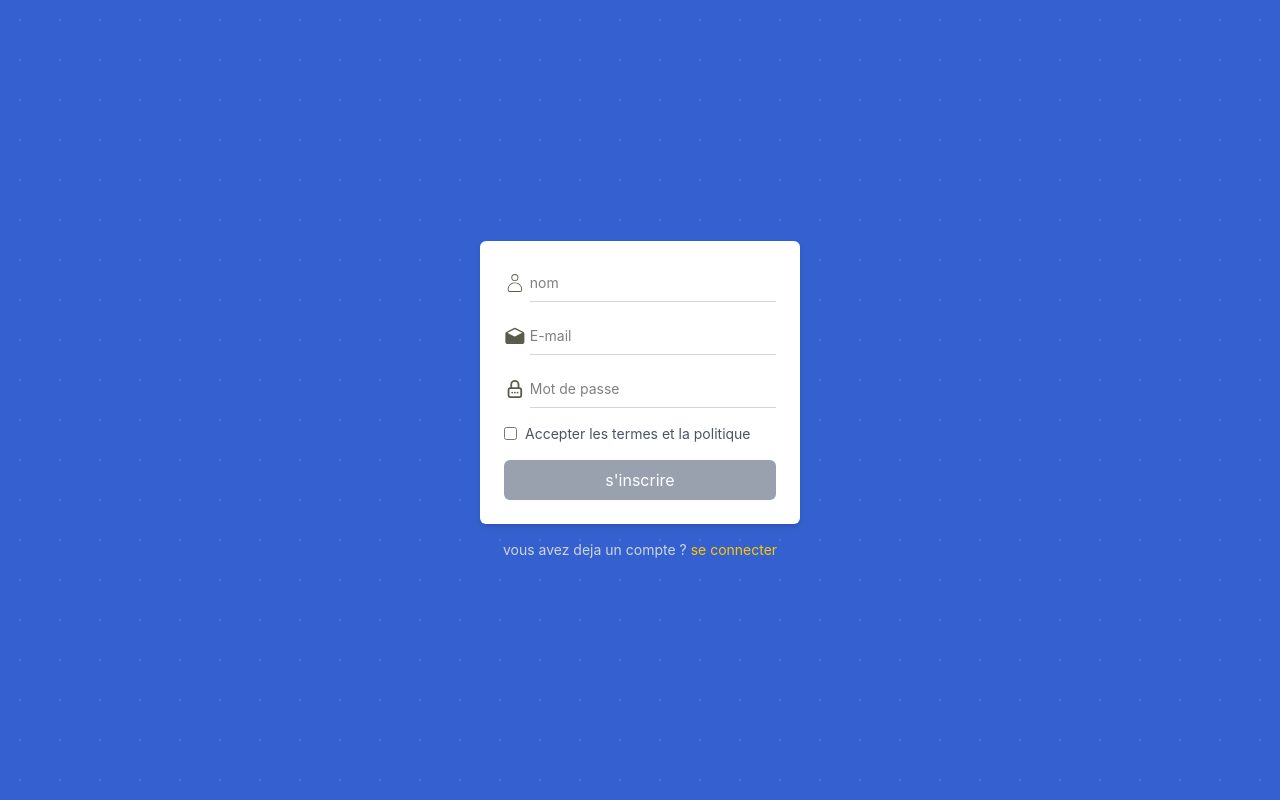
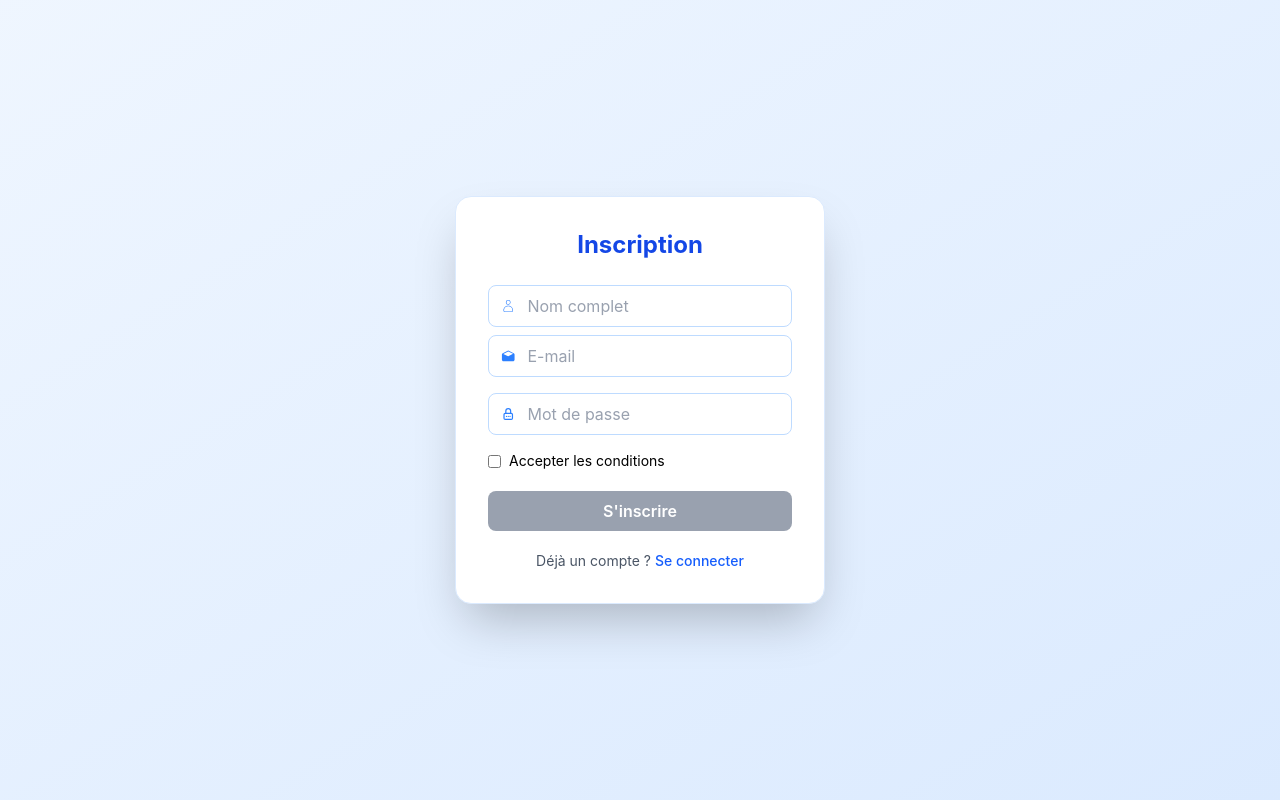
Before and after one commit to Datboimusaa/blog-api, a React (Vite) app in the folder frontend/Blog-api-front/: page /register in a window 1280 px wide. Built offline with nearby package versions, Linux system fonts and the light colour scheme.

Commit message:
changement de registe et login

```diff
--- a/frontend/Blog-api-front/src/pages/Login.jsx
+++ b/frontend/Blog-api-front/src/pages/Login.jsx
@@ -4,96 +4,101 @@ import axios from 'axios'
 import { IoMailOpen } from "react-icons/io5";
 import { TbLockPassword } from "react-icons/tb";
 
-
 const Login = () => {
   const navigate = useNavigate()
 
   const [email, setEmail] = useState("")
   const [password, setPassword] = useState("")
-
+  const [message, setMessage] = useState("")
+  const [isSuccess, setIsSuccess] = useState(false)
 
   const handleLogin = async () => {
-
-
     try {
       const res = await axios.post(
         "http://localhost:5000/api/auth/login",
-        {
-          email,
-          password
-        }
+        { email, password }
       )
 
-      console.log(res.data)
-
-      // stocker le token
       localStorage.setItem("token", res.data.token)
 
-      // redirection après succès
+      setMessage("Connexion réussie ")
+      setIsSuccess(true)
+
+      setTimeout(() => {
         navigate("/Home")
+      }, 1500)
 
     } catch (error) {
-      console.error(error)
-      alert("Email ou mot de passe incorrect")
+      setMessage("Email ou mot de passe incorrect ")
+      setIsSuccess(false)
+
+      // disparaît après 3s
+      setTimeout(() => {
+        setMessage("")
+      }, 3000)
     }
-
-
-  }
-    const handinscrit = () => {
-    navigate("/register")
   }
 
   return (
-    <div className="min-h-screen flex items-center justify-center bg-[#2f5bcb] relative text-black">
+    <div className="min-h-screen flex items-center justify-center bg-gradient-to-br from-blue-50 to-blue-100">
 
-      <div className="absolute inset-0 opacity-10 bg-[radial-gradient(circle,_#ffffff_1px,_transparent_1px)] [background-size:40px_40px]"></div>
+      <div className="bg-white shadow-2xl rounded-2xl p-8 w-[370px] border border-blue-100">
 
-      <div className="relative z-10 text-center">
-        <div className="bg-white rounded-md shadow-md p-6 w-[320px] text-left">
+        <h2 className="text-2xl font-bold text-center mb-6 text-blue-700">
+          Connexion
+        </h2>
 
-          <div className="mb-4 flex gap-1 items-center">
-            <IoMailOpen className="w-6 h-6  text-olive-600"/>
+        {/* MESSAGE */}
+        {message && (
+          <div
+            className={`p-3 mb-4 text-center rounded-lg font-medium ${
+              isSuccess
+                ? "bg-green-100 text-green-700"
+                : "bg-red-100 text-red-700"
+            }`}
+          >
+            {message}
+          </div>
+        )}
+
+        <div className="mb-4 flex items-center gap-3 border border-blue-200 rounded-lg px-3 py-2 focus-within:ring-2 ring-blue-500 transition">
+          <IoMailOpen className="text-blue-500" />
           <input
             type="email"
             placeholder="E-mail"
             value={email}
             onChange={(e) => setEmail(e.target.value)}
-              className="w-full border-b border-gray-300 focus:outline-none py-2 text-sm"
+            className="outline-none text-black w-full placeholder-gray-400"
           />
         </div>
 
-          <div className="mb-4 flex gap-1 items-center">
-                       <TbLockPassword  className="w-6 h-6 gap-2  text-olive-600"/>
+        <div className="mb-5 flex items-center gap-3 border border-blue-200 rounded-lg px-3 py-2 focus-within:ring-2 ring-blue-500 transition">
+          <TbLockPassword className="text-blue-500" />
           <input
             type="password"
             placeholder="Mot de passe"
             value={password}
             onChange={(e) => setPassword(e.target.value)}
-              className="w-full border-b border-gray-300 focus:outline-none py-2 text-sm"
+            className="outline-none text-black w-full placeholder-gray-400"
           />
-          </div>
-
-          <div className="flex items-center mb-4 ">
-            <input type="checkbox" className="mr-2" />
-            <span> garder moi connecter</span>
         </div>
 
         <button
           onClick={handleLogin}
-            className="w-full py-2 rounded-md text-white bg-blue-600 cursor-pointer"
+          className="w-full py-2 rounded-lg bg-blue-600 hover:bg-blue-700 text-white font-semibold transition shadow-md"
         >
-            se connecter
+          Se connecter
         </button>
 
-        </div>
-         <div className="mt-4 text-sm">
-          <p className="text-gray-300 mt-1">
-            vous n'avez pas compte ?{' '}
-            <span  onClick={handinscrit} className="text-yellow-400 cursor-pointer hover:underline">
-              s'inscrire
+        <p className="text-center text-sm mt-5 text-gray-600">
+          Pas de compte ?{" "}
+          <span
+            onClick={() => navigate("/register")}
+            className="text-blue-600 font-medium cursor-pointer hover:underline"
+          >
+            S'inscrire
           </span>
         </p>
-        </div>
       </div>
     </div>
   )
--- a/frontend/Blog-api-front/src/pages/Register.jsx
+++ b/frontend/Blog-api-front/src/pages/Register.jsx
@@ -4,123 +4,143 @@ import axios from "axios";
 import { TbLockPassword } from "react-icons/tb";
 import { IoMailOpen } from "react-icons/io5";
 import { CiUser } from "react-icons/ci";
+
 const Register = () => {
 
     const [name, setName] = useState("")
     const [email, setEmail] = useState("")
     const [password, setPassword] = useState("")
     const [isChecked, setIsChecked] = useState(false)
+    const [errorName, setErrorName] = useState("")
+
+    const [message, setMessage] = useState("")
+    const [isSuccess, setIsSuccess] = useState(false)
 
     const navigate = useNavigate()
 
     const handleRegister = async () => {
 
+        const nameRegex = /^[A-Za-zÀ-ÖØ-öø-ÿ\s]+$/
+
+        if (!nameRegex.test(name)) {
+            setErrorName("Nom invalide (lettres uniquement)")
+            return
+        } else {
+            setErrorName("")
+        }
+
         if (!isChecked) {
-            alert("Tu dois accepter les conditions")
+            setMessage("Tu dois accepter les conditions ")
+            setIsSuccess(false)
             return
         }
 
         try {
-            const res = await axios.post(
+            await axios.post(
                 "http://localhost:5000/api/auth/register",
-                {
-                    name,
-                    email,
-                    password
-                }
+                { name, email, password }
             )
 
-            console.log(res.data)
+            setMessage("Inscription réussie ")
+            setIsSuccess(true)
 
-            alert("Inscription réussie ")
-
-            navigate("/") // retour login
+            setTimeout(() => {
+                navigate("/")
+            }, 1500)
 
         } catch (error) {
-            console.error(error)
-            alert("Erreur lors de l'inscription")
+            setMessage("Erreur lors de l'inscription ")
+            setIsSuccess(false)
         }
     }
 
-    const handlog = () => {
-        navigate("/")
-    }
+    return (
+        <div className="min-h-screen flex items-center justify-center bg-gradient-to-br from-blue-50 to-blue-100">
 
-    return (
-        <div className="min-h-screen flex items-center justify-center bg-[#3561d0] relative text-black">
+            <div className="bg-white shadow-2xl rounded-2xl p-8 w-[370px] border border-blue-100">
 
-            <div className="absolute inset-0 opacity-10 bg-[radial-gradient(circle,_#ffffff_1px,_transparent_1px)] [background-size:40px_40px]"></div>
+                <h2 className="text-2xl font-bold text-center mb-6 text-blue-700">
+                    Inscription
+                </h2>
 
-            <div className="relative z-10 text-center">
+                {/* MESSAGE */}
+                {message && (
+                    <div
+                        className={`p-3 mb-4 text-center rounded-lg font-medium ${
+                            isSuccess
+                                ? "bg-green-100 text-green-700"
+                                : "bg-red-100 text-red-700"
+                        }`}
+                    >
+                        {message}
+                    </div>
+                )}
 
-                <div className="bg-white rounded-md shadow-md p-6 w-[320px] text-left">
-
-                    <div className="mb-4 flex gap-1 items-center">
-                        <CiUser className=" w-6 h-6  text-olive-600"/>
+                <div className="mb-2 flex items-center gap-3 border border-blue-200 rounded-lg px-3 py-2 focus-within:ring-2 ring-blue-500 transition">
+                    <CiUser className="text-blue-500" />
                     <input
                         type="text"
-                            placeholder="nom"
+                        placeholder="Nom complet"
                         value={name}
                         onChange={(e) => setName(e.target.value)}
-                            className="w-full border-b border-gray-300 focus:outline-none py-2 text-sm"
+                        className="outline-none text-black w-full placeholder-gray-400"
                     />
                 </div>
 
-                    <div className="mb-4 flex gap-1 items-center">
-                        <IoMailOpen className="w-6 h-6 text-olive-600" />
+                {errorName && <p className="text-red-500 text-xs mb-3">{errorName}</p>}
 
+                <div className="mb-4 flex items-center gap-3 border border-blue-200 rounded-lg px-3 py-2 focus-within:ring-2 ring-blue-500 transition">
+                    <IoMailOpen className="text-blue-500" />
                     <input
-
                         type="email"
                         placeholder="E-mail"
                         value={email}
                         onChange={(e) => setEmail(e.target.value)}
-                            className="w-full border-b border-gray-300 focus:outline-none py-2 text-sm"
+                        className="outline-none w-full text-black placeholder-gray-400"
                     />
-
                 </div>
 
-                    <div className="mb-4 flex gap-1 items-center">
-                        <TbLockPassword className="w-6 h-6 text-olive-600" />
+                <div className="mb-4 flex items-center gap-3 border border-blue-200 rounded-lg px-3 py-2 focus-within:ring-2 ring-blue-500 transition">
+                    <TbLockPassword className="text-blue-500" />
                     <input
                         type="password"
                         placeholder="Mot de passe"
                         value={password}
                         onChange={(e) => setPassword(e.target.value)}
-                            className="w-full border-b border-gray-300 focus:outline-none py-2 text-sm"
+                        className="outline-none text-black w-full placeholder-gray-400"
                     />
                 </div>
 
-                    <div className="flex items-center mb-4">
+                <div className="flex items-center gap-2 mb-5 text-sm">
                     <input
                         type="checkbox"
-                            className="mr-2"
+                        className="accent-blue-600"
                         onChange={(e) => setIsChecked(e.target.checked)}
                     />
-                        <label className="text-sm text-gray-600">
-                            Accepter les termes et la politique
-                        </label>
+                    <label className="text-black">Accepter les conditions</label>
                 </div>
 
                 <button
                     onClick={handleRegister}
                     disabled={!isChecked}
-                        className={`w-full py-2 rounded-md text-white ${isChecked ? "bg-blue-600" : "bg-gray-400 cursor-not-allowed"
+                    className={`w-full py-2 rounded-lg text-white font-semibold transition ${
+                        isChecked
+                            ? "bg-blue-600 hover:bg-blue-700"
+                            : "bg-gray-400"
                     }`}
                 >
-                        s'inscrire
+                    S'inscrire
                 </button>
 
-                </div>
-
-                <div className="mt-4 text-sm">
-                    <p className="text-gray-300 mt-1">
-                        vous avez deja un compte ?{' '}
-                        <span onClick={handlog} className="text-yellow-400 cursor-pointer hover:underline">
-                            se connecter
+                <p className="text-center text-sm mt-5 text-gray-600">
+                    Déjà un compte ?{" "}
+                    <span
+                        onClick={() => navigate("/")}
+                        className="text-blue-600 font-medium cursor-pointer hover:underline"
+                    >
+                        Se connecter
                     </span>
                 </p>
-                </div>
             </div>
         </div>
     );
```
Lines whose indentation alone changed are shown as unchanged.
